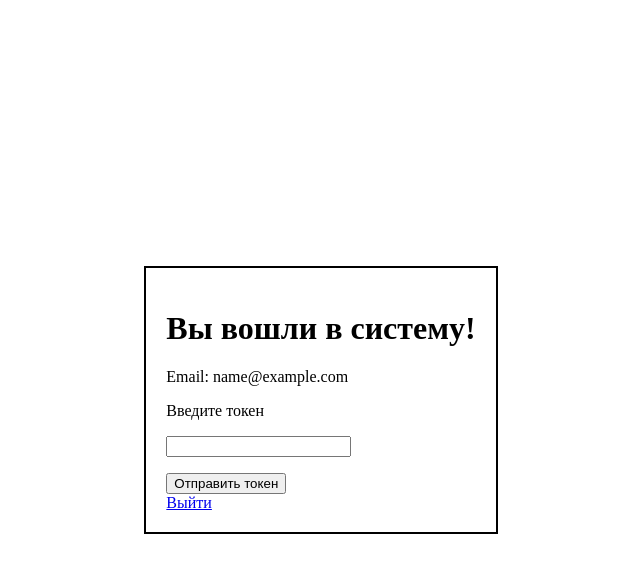
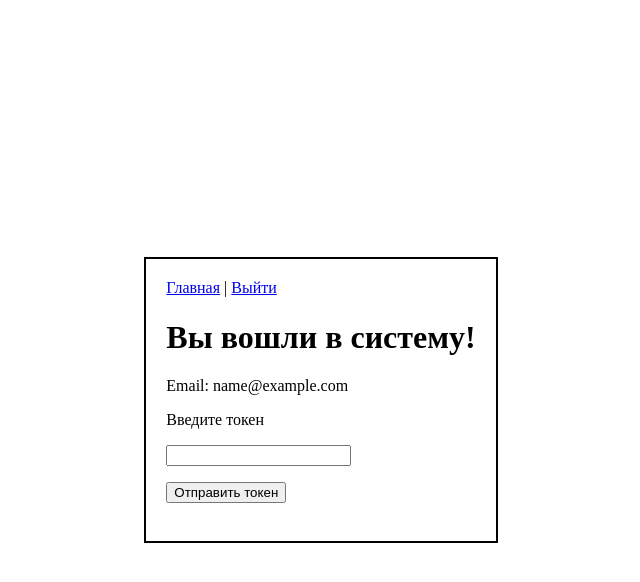
Before and after one commit to qwejid/IKEDO, a Django app: page / in a window 1280 px wide. Shown: the top 582 px of the page, without its empty margins (319-959 px from the left). Run offline with Django 4.2, Linux system fonts and the light colour scheme; the visitor is signed in with stand-in values (Sample User, id 1).

Commit message:
переместила навигацию

```diff
--- a/IKEDO/skorozvon/templates/index.html
+++ b/IKEDO/skorozvon/templates/index.html
@@ -3,6 +3,14 @@
 {% block main %}
 
         {% if user.is_authenticated %}
+
+        <a href="{% url 'index' %}">Главная</a>
+        {% if user.token %}
+        <span> | </span>
+        <a href="{% url 'update_token' %}">Обновить токен</a>
+        {% endif %}
+        <span> | </span>
+        <a href="{% url 'logout' %}">Выйти</a>
 
             <h1>Вы вошли в систему!</h1>
             <p>Email: {{user.email}}</p>
@@ -15,16 +23,17 @@
                 </form>
 
                 <!-- Вывод сообщений об успешном/неудачном выполнении запроса -->
+
+                <p>{{text}}</p>
+
                 {% if messages %}
-                <ul class="messages">
+                <ul>
                     {% for message in messages %}
                         <li>{{ message }}</li>
                     {% endfor %}
                 </ul>
                 {% endif %}
 
-                <a href="{% url 'update_token' %}">Обновить токен</a>
-                <span> | </span>
             {% else %}
                 <form method="post" action="">
                     {% csrf_token %}
@@ -32,17 +41,15 @@
                     <input type="text" name="token">
                     <p></p>
                     <input type="submit" value="Отправить токен">
-                </form>
+                </form><br>
             {% endif %}
-
-            <a href="{% url 'logout' %}">Выйти</a>
 
         {% else %}
 
-            <h1>Вы не вошли в систему</h1>
             <a href="{% url 'user_registration' %}">Зарегистрироваться</a>
             <span> | </span>
             <a href="{% url 'login' %}">Войти</a>
+            <h1>Вы не вошли в систему</h1>
 
         {% endif %}
 
```
